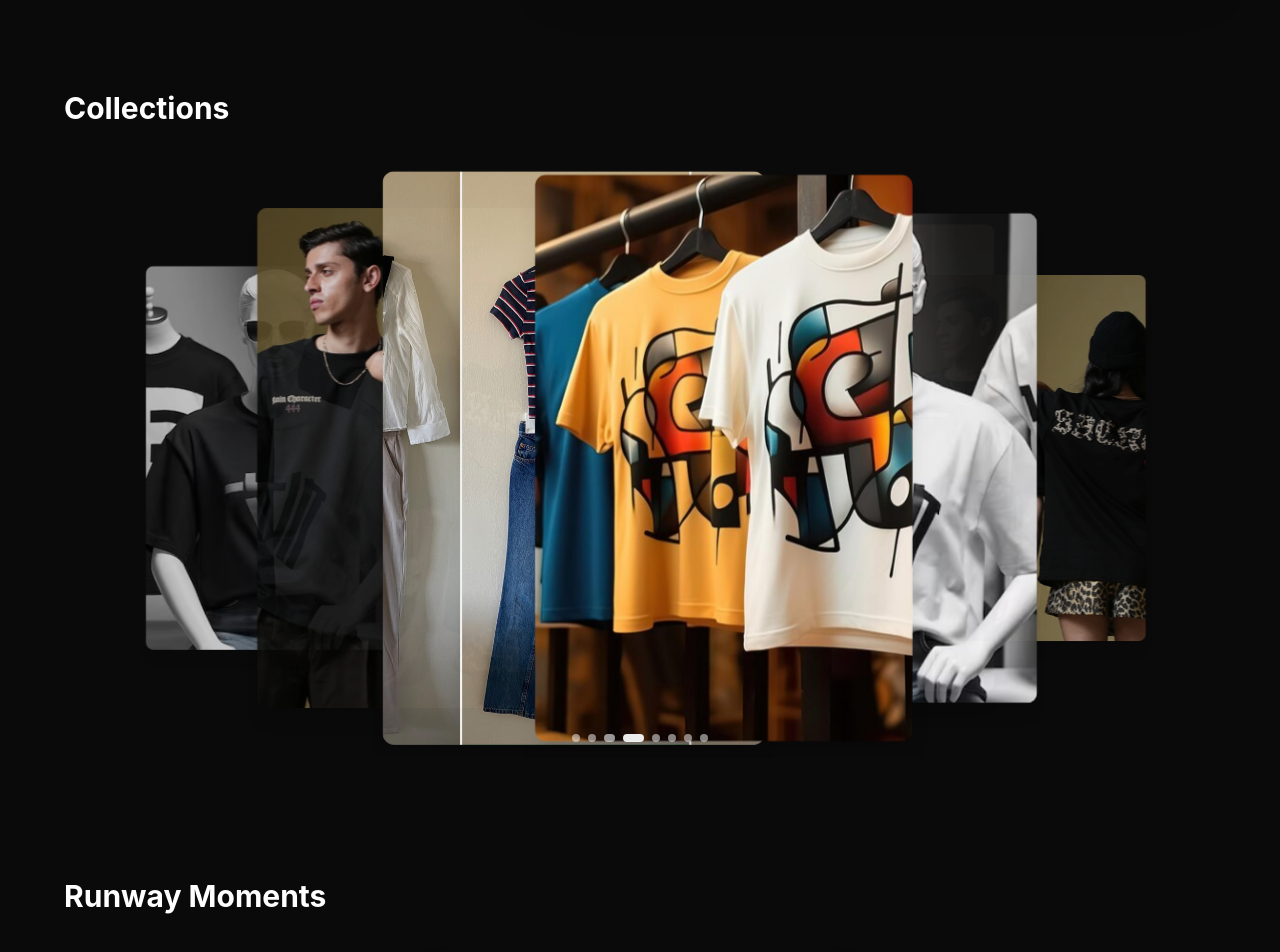
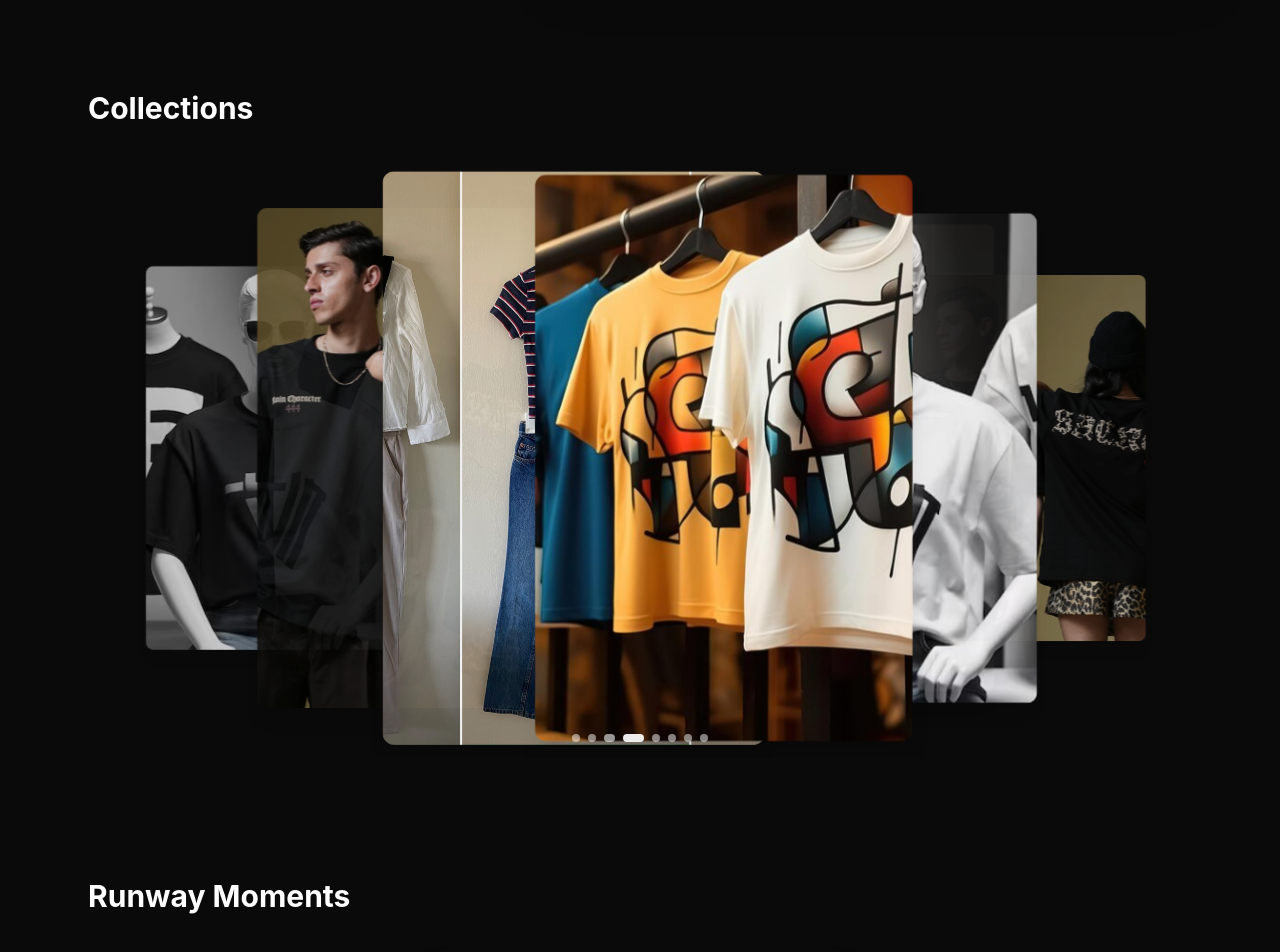
Before and after one commit to Aarsh-Patel-03/hp-fashion, a React (Create React App) app in the folder client/: page / in a window 1280 px wide. Shown: the part 760-1712 px from the top of the page. Built offline with nearby package versions, Linux system fonts and the light colour scheme; grey boxes are pictures that could not be loaded.

Commit message:
deployment error fix

```diff
--- a/client/src/components/common/HeroCarousel.jsx
+++ b/client/src/components/common/HeroCarousel.jsx
@@ -18,7 +18,7 @@ export default function HeroCarousel({ images = [] }) {
     if (paused || n === 0) return;
     const id = setInterval(next, 2000);
     return () => clearInterval(id);
-  }, [paused, n]);
+  }, [paused, n,next]);
 
   // Keyboard navigation
   useEffect(() => {
@@ -28,7 +28,7 @@ export default function HeroCarousel({ images = [] }) {
     };
     window.addEventListener("keydown", onKey);
     return () => window.removeEventListener("keydown", onKey);
-  }, []);
+  }, [next, prev]);
 
   // Relative position
   const rel = (i) => {
--- a/client/src/pages/LandingPage.jsx
+++ b/client/src/pages/LandingPage.jsx
@@ -157,10 +157,10 @@ export default function LandingPage() {
         initial="hidden"
         whileInView="visible"
         viewport={{ once: true, amount: 0.3 }}
-        className="px-6 md:px-16"
+        className="md:px-16"
         id="collections"
       >
-        <h3 className="text-3xl font-bold mb-8 pt-10">Collections</h3>
+        <h3 className="text-3xl font-bold mb-8 pt-10 px-6">Collections</h3>
         <HeroCarousel images={images} />
       </motion.section>
 
@@ -170,10 +170,10 @@ export default function LandingPage() {
         initial="hidden"
         whileInView="visible"
         viewport={{ once: true, amount: 0.3 }}
-        className="px-6 md:px-16 mt-20"
+        className="md:px-16 mt-20"
         id="runway_moments"
       >
-        <h3 className="text-3xl font-bold mb-8 pt-10">Runway Moments</h3>
+        <h3 className="text-3xl font-bold mb-8 pt-10 px-6">Runway Moments</h3>
         <VideoCarousel videos={videos} />
       </motion.section>
 
```
